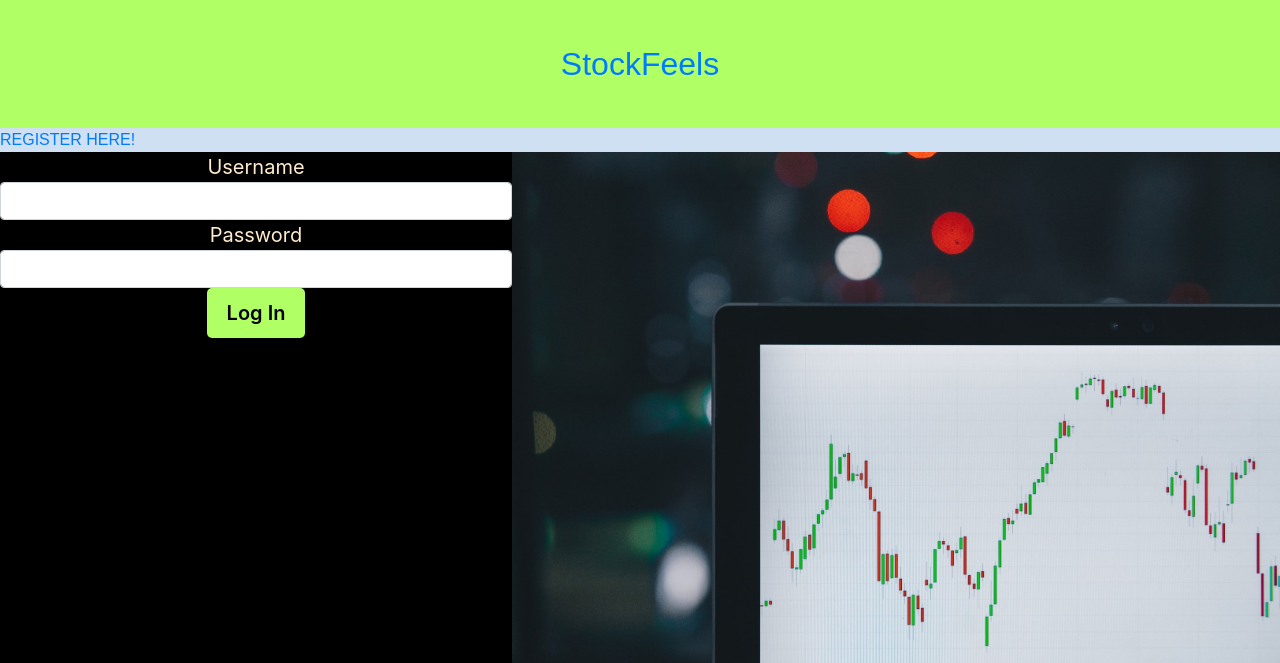
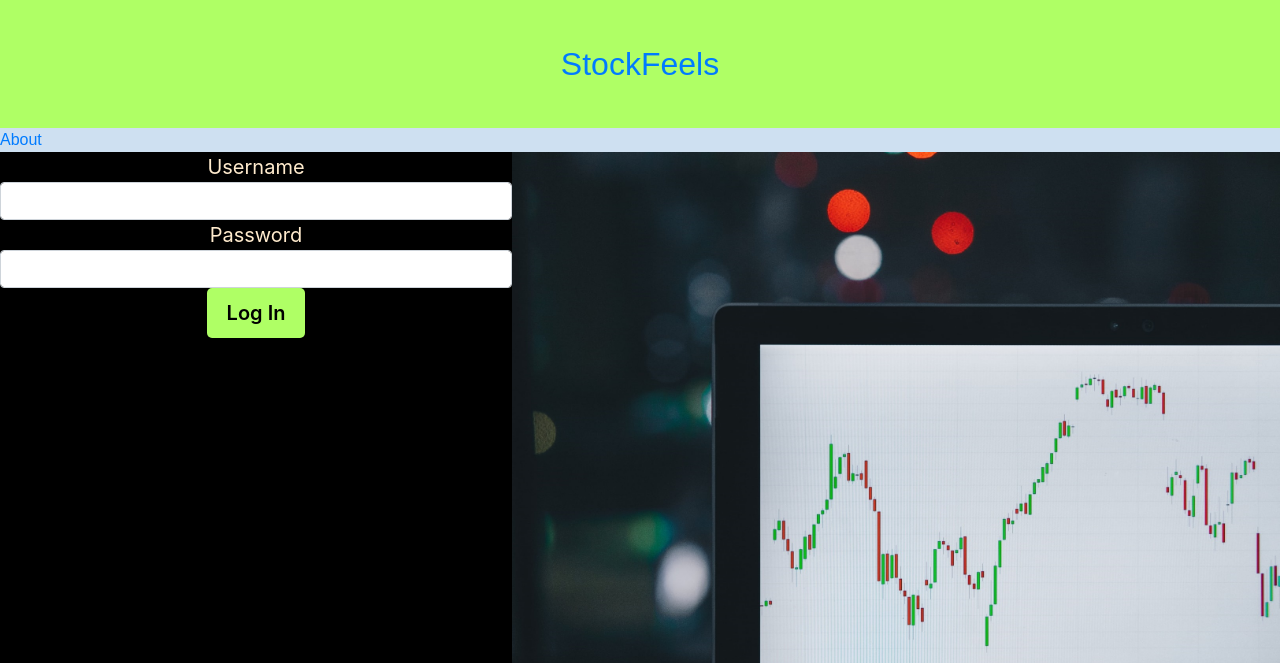
Before and after one commit to lucasdpau/stockfeels, a Flask app: page / in a window 1280 px wide. Shown: the top 663 px of the page. Run offline with Flask 2, Linux system fonts and the light colour scheme; some libraries are stand-ins or nearby versions.

Commit message:
remove blank card. add link to nonexistent about page.

```diff
--- a/app.py
+++ b/app.py
@@ -49,6 +49,10 @@ def get_index():
             #render a "logged out" front page
             #test_str = functions.test_db_get_regusers()
             return render_template('index.html')
+
+@app.route("/about", methods=["GET"])
+def about():
+    return render_template("about.html")
 
 
 @app.route('/register', methods=['GET', 'POST'])
--- a/templates/layout_template.html
+++ b/templates/layout_template.html
@@ -18,10 +18,9 @@
         <nav>
             <div class="topnavbar">
             {% if session["user_id"] %}
-            <a href="/logout">LOGOUT</a>
-            {% else %}
-            <a href="register">REGISTER HERE!</a>
+            <a href="/logout">Logout</a>
             {% endif %}
+            <a href="/about">About</a>
             </div>
         </nav>
         {% block main %}{% endblock %}
```
Also changed, not shown: templates/profile.html (+1 -9 lines).
